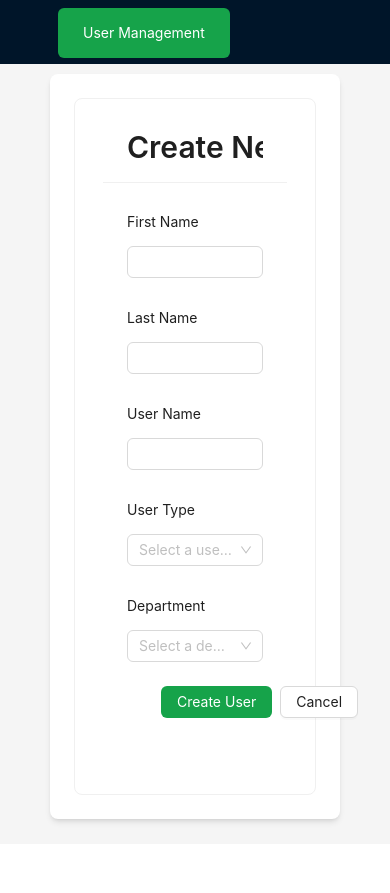
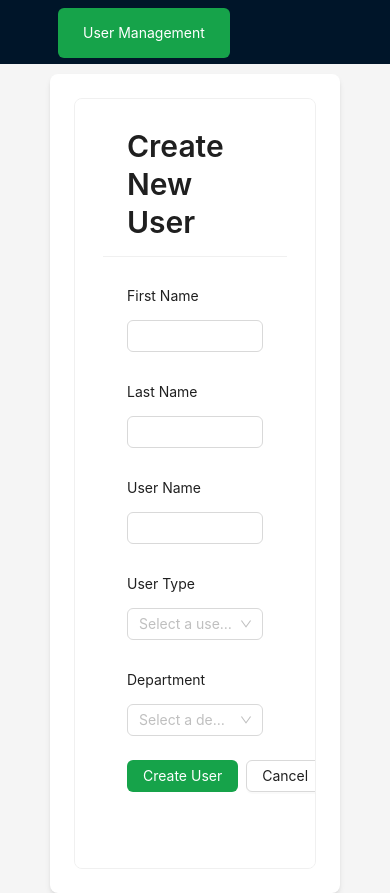
Before and after one commit to Mohitrawal7/react_antd, a React (Vite) app: page /user/create in a window 390 px wide. Before the commit the page ends 844 px from the top, so only its background shows below. Built offline with nearby package versions, Linux system fonts and the light colour scheme.

Commit message:
upgraded to be responsive on small  as possible with my ability

```diff
--- a/src/components/UserForm.jsx
+++ b/src/components/UserForm.jsx
@@ -3,13 +3,6 @@ import {Space,Form, Input, Button, Select, Card, Typography } from 'antd';
 import { useNavigate, useParams } from 'react-router-dom';
 const { Option } = Select;
 const { Title } = Typography;
-const layout = {
-labelCol: { span: 8 },
-wrapperCol: { span: 20 },
-};
-const tailLayout = {
-wrapperCol: { offset: 6, span: 16 },
-};
 const UserForm = ({ onSave, getUserById, mode }) => {
 const [form] = Form.useForm();
 const navigate = useNavigate();
@@ -46,14 +39,16 @@ const onFinishFailed = (errorInfo) => {
 console.log('Failed:', errorInfo);
 };
 return (
-<Card className='m-2 p-7' title={<Title level={2}>{pageTitle}</Title>}>
+<Card className='m-2 p-7 overflow-y-auto scroll-smooth '
+ title={<Title className='whitespace-normal break-words font-semibold '
+  level={2}>{pageTitle}</Title>}
+ >
 <Form
-{...layout}
 form={form}
 name="user_form"
 onFinish={onFinish}
 onFinishFailed={onFinishFailed}
-className="max-w-xl mx-auto "
+className=" max-w-xl mx-auto "
 >
 <Form.Item
 label="First Name"
@@ -97,7 +92,9 @@ name="firstName"  >
       </Select>
     </Form.Item>
 
-    <Form.Item {...tailLayout}>
+    <Form.Item
+    className='flex justify-center'
+    >
       <Space>
         <Button className=' text-white bg-green-600' type="secondary" htmlType="submit" loading={loading}>
           {isUpdateMode ? 'Update User' : 'Create User'}
@@ -109,7 +106,6 @@ name="firstName"  >
     </Form.Item>
   </Form>
 </Card>
-
 );
 };
 export default UserForm;
--- a/src/components/UserTable.jsx
+++ b/src/components/UserTable.jsx
@@ -72,7 +72,7 @@ const UserTable = ({ users, onDelete }) => {
     <div>
       <div className="mb-4 m-8 flex justify-end">
         <Button
-        className='bg-green-600 text-white'
+        className='bg-green-600 overflow-auto text-white'
           type="secondary"
           icon={<PlusOutlined />}
           onClick={() => navigate('/user/create')}
@@ -83,6 +83,7 @@ const UserTable = ({ users, onDelete }) => {
       <div className='flex-col justify-between '>
       <Table
         columns={columns}
+        className='overflow-auto'
         dataSource={users}
         rowKey="userId"
         pagination={{
--- a/src/components/UserView.jsx
+++ b/src/components/UserView.jsx
@@ -58,13 +58,19 @@ const UserView = ({ getUserById }) => {
   );
 
   return (
-    <Card className='m-2 p-7'
-      title={<Title className='mt-2 mr-8' level={3}>User Details: {user.firstName} {user.lastName}</Title>}
+    <Card className='m-2 p-7 w-full flex-col'
+      title={
+         <Title className='mt-2 mr-4 sm:text-lg whitespace-normal break-words font-semibold truncate' level={3}>
+          User Details: {user.firstName} {user.lastName}
+          </Title>
+            }
       extra={
-        <Button  className='ml-2  text-base bg-green-600 text-white' onClick={() => navigate('/')}>
+        <Button  className=' sm:mb-0 sm:mt-0 mt-20 mb-4 text-base bg-green-600 text-white'
+        onClick={() => navigate('/')}
+        >
           Back to List
         </Button>
-      }
+             }
     >
       <Descriptions className='mt-2' bordered column={{ xxl: 1, xl: 1, lg: 1, md: 1, sm: 1, xs:1  }}>
         <Descriptions.Item label="User ID">{user.userId}</Descriptions.Item>
```
